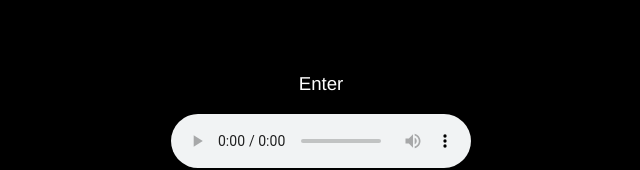
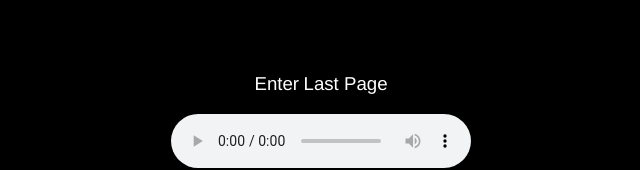
Before and after one commit to x97gfq/litf-app, a Vue app: page / in a window 1280 px wide. Shown: the part 605-775 px from the top of the page, without its empty margins (319-959 px from the left). Built offline with nearby package versions, Linux system fonts and the light colour scheme.

Commit message:
Created Last Page

```diff
--- a/src/components/LightInTheForestIntro.vue
+++ b/src/components/LightInTheForestIntro.vue
@@ -7,7 +7,7 @@
       </div>
     </div>
     <div class="bottom_nav">
-      <p><router-link to="/Main">Enter</router-link></p>
+      <p><router-link to="/Main">Enter</router-link> <router-link to="/Lastpage">Last Page</router-link></p>
       <audio controls autoplay>
         <source src="@/assets/audio/1. Judy - It is Dark.wav" type="audio/ogg">
       </audio>
--- a/src/router/index.js
+++ b/src/router/index.js
@@ -19,6 +19,11 @@ const routes = [
     path: '/about',
     name: 'About',
     component: () => import(/* webpackChunkName: "about" */ '../views/About.vue')
+  },
+  {
+    path: '/lastpage',
+    name: 'Lastpage',
+    component: () => import(/* webpackChunkName: "about" */ '../views/Lastpage.vue')
   }
 ]
 
--- /dev/null
+++ b/src/views/Lastpage.vue
@@ -0,0 +1,24 @@
+<template>
+  <div class="lastname">
+    <h3>Last Page</h3>
+    <br/>
+    <br/>
+    <br/>
+    <br/>
+    <br/>
+    <p><router-link to="/">Back to Intro</router-link></p>
+  </div>
+</template>
+
+<style lang="scss" scoped>
+.lastname {
+  color: white;
+  padding-top: 20px;
+}
+</style>
+
+<script>
+export default {
+  name: 'Lastpage'
+}
+</script>
```
